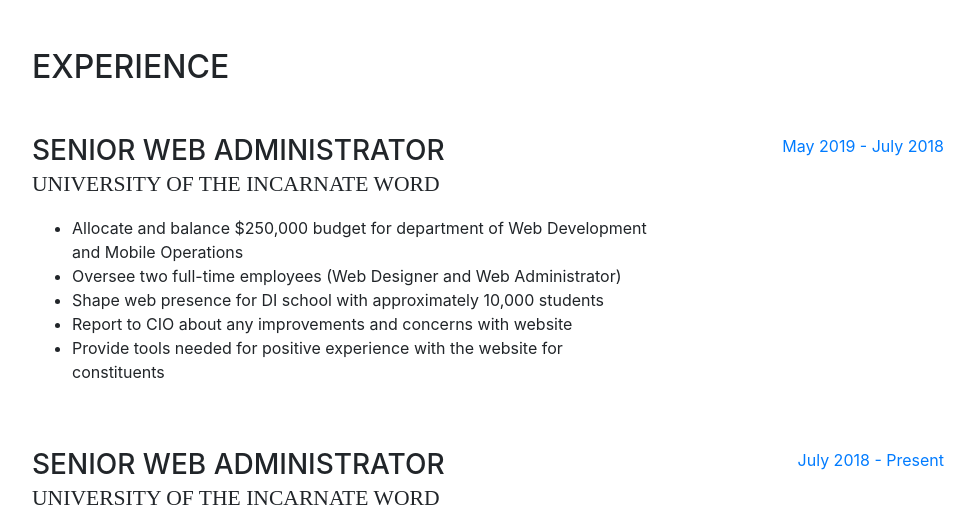
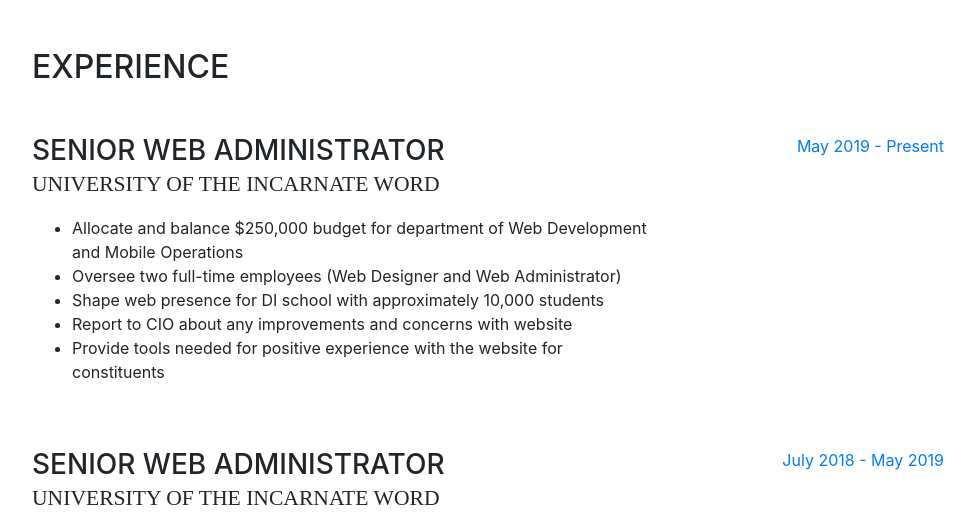
Before and after one commit to lalov1/lalov1.github.io, a website with bundled scripts: page index.html in a window 1280 px wide. Shown: the part 800-1320 px from the top of the page, without its empty margins (288-1263 px from the left). Built offline with nearby package versions, Linux system fonts and the light colour scheme; a web font is replaced by a local one.

Commit message:
Fixed dates

```diff
--- a/index.html
+++ b/index.html
@@ -232,7 +232,7 @@
               </ul>
             </div>
             <div class="resume-date text-md-right">
-              <span class="text-primary">May 2019 - July 2018</span>
+              <span class="text-primary">May 2019 - Present</span>
             </div>
           </div>
 
@@ -263,7 +263,7 @@
               </ul>
             </div>
             <div class="resume-date text-md-right">
-              <span class="text-primary">July 2018 - Present</span>
+              <span class="text-primary">July 2018 - May 2019</span>
             </div>
           </div>
 
```
